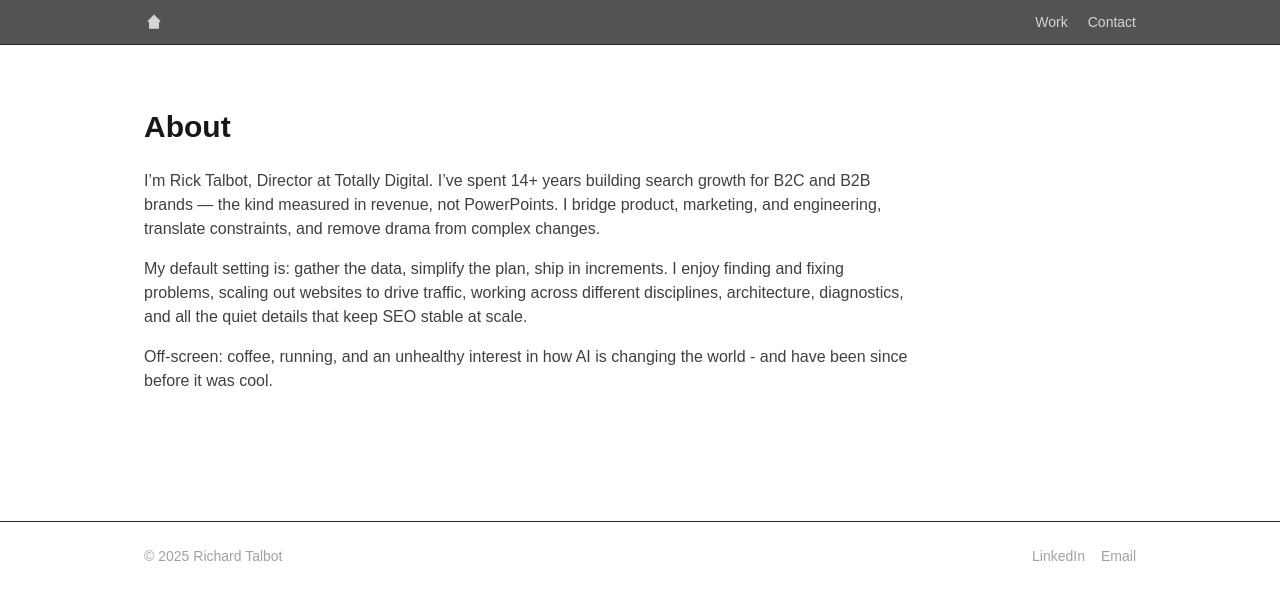
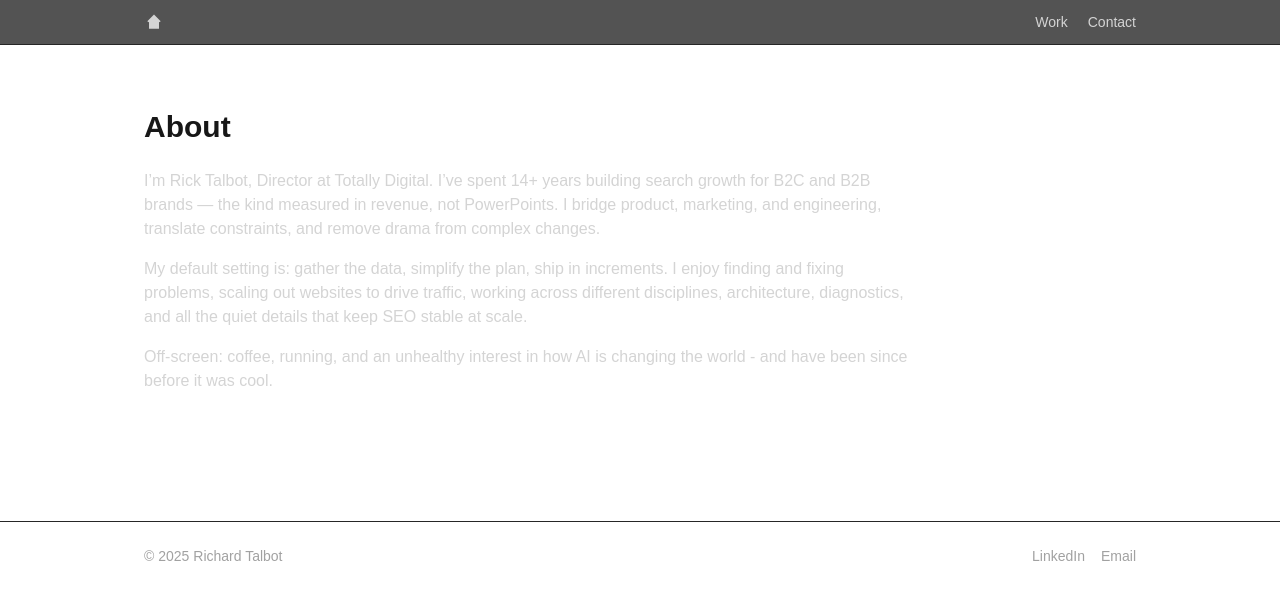
Before and after one commit to rht55/seo-site, a Next.js app: page /about in a window 1280 px wide. Shown: the top 600 px of the page. Built offline with nearby package versions, Linux system fonts and the light colour scheme.

Commit message:
Update page.tsx

```diff
--- a/app/about/page.tsx
+++ b/app/about/page.tsx
@@ -2,19 +2,19 @@ export default function About() {
   return (
     <section className="py-16 max-w-3xl">
       <h1 className="text-3xl font-semibold">About</h1>
-      <p className="mt-6 text-neutral-700">
+      <p className="mt-6 text-neutral-300">
         I’m Rick Talbot, Director at Totally Digital. I’ve spent 14+ years
         building search growth for B2C and B2B brands — the kind measured in
         revenue, not PowerPoints. I bridge product, marketing, and engineering,
         translate constraints, and remove drama from complex changes.
       </p>
-      <p className="mt-4 text-neutral-700">
+      <p className="mt-4 text-neutral-300">
         My default setting is: gather the data, simplify the plan, ship in
         increments. I enjoy finding and fixing problems, scaling out websites
         to drive traffic, working across different disciplines, architecture,
         diagnostics, and all the quiet details that keep SEO stable at scale.
       </p>
-      <p className="mt-4 text-neutral-700">
+      <p className="mt-4 text-neutral-300">
         Off-screen: coffee, running, and an unhealthy interest in how AI is
         changing the world - and have been since before it was cool.
       </p>
```
